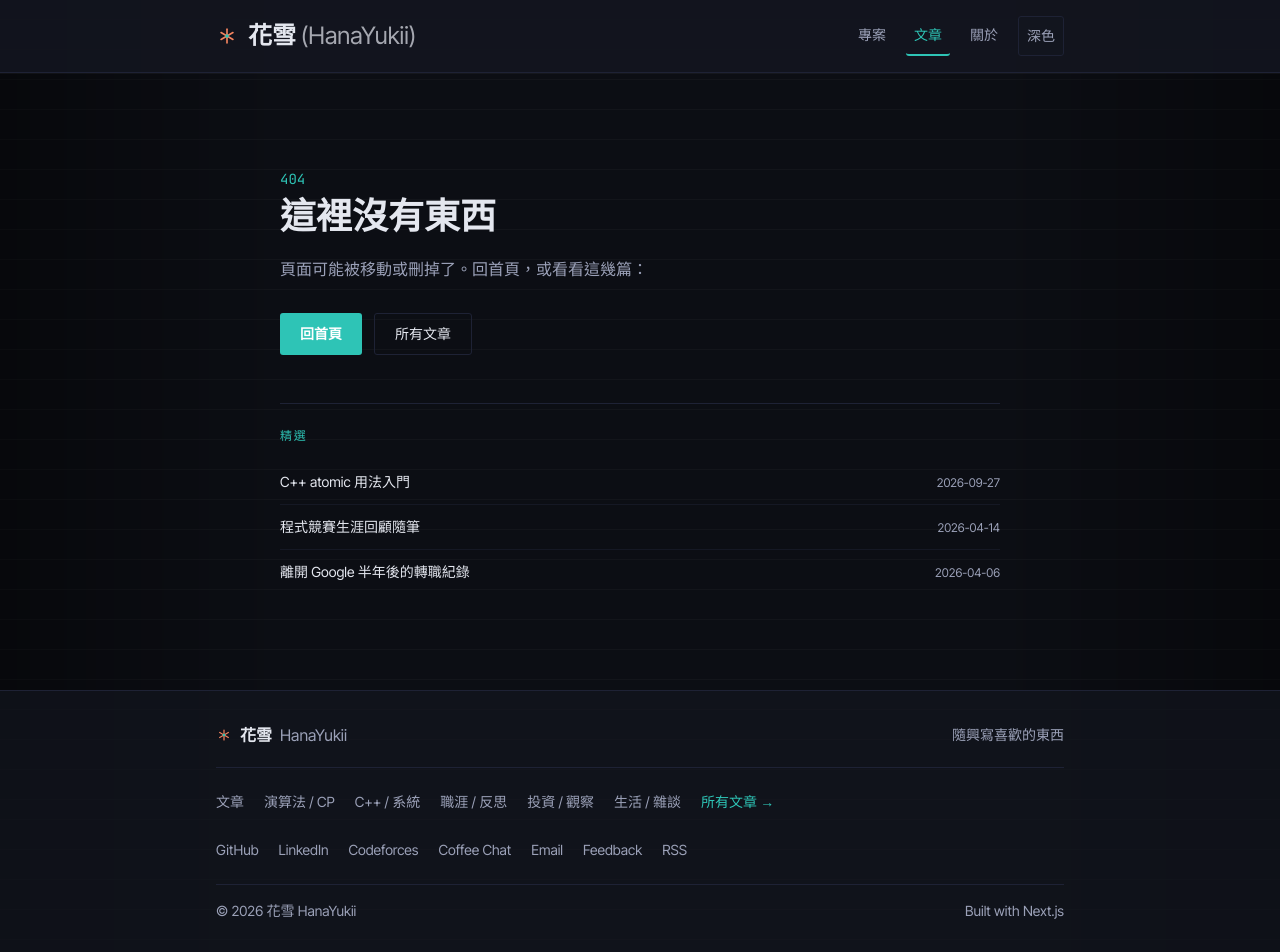
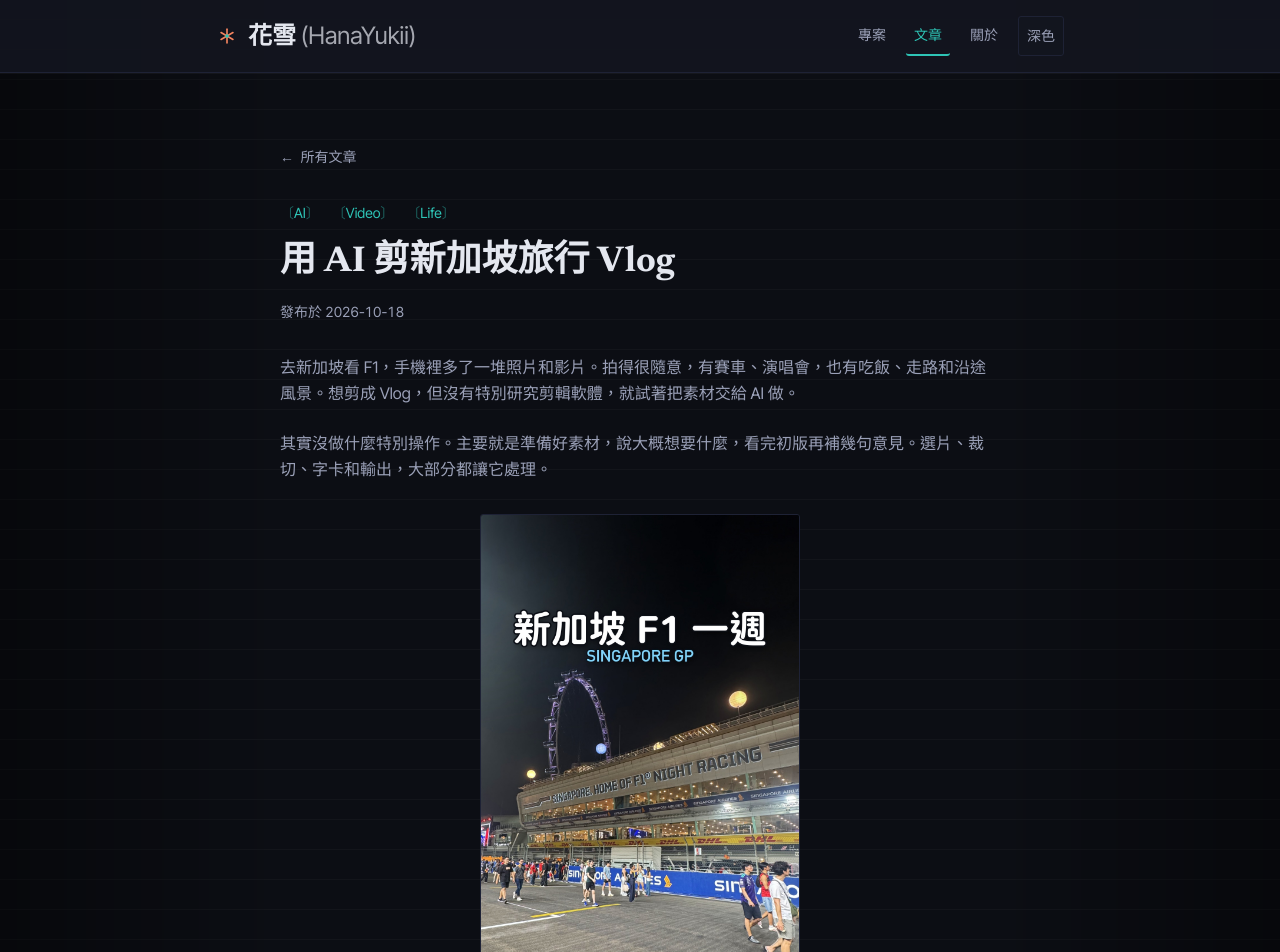
Before and after one commit to HanaYukii/hanayukii-site, a Next.js app: page /blog/ai-vlog-notes in a window 1280 px wide. Before the commit this address had no page. Shown: the top 952 px of the page. Built offline with nearby package versions, Linux system fonts and the light colour scheme.

Commit message:
Add /blog/ai-vlog-notes — 用 AI 剪新加坡旅行 Vlog

```diff
--- /dev/null
+++ b/src/app/blog/ai-vlog-notes/page.tsx
@@ -0,0 +1,74 @@
+import type { Metadata } from "next";
+import Image from "next/image";
+import ArticleHeader from "@/components/ArticleHeader";
+import FadeIn from "@/components/FadeIn";
+import PostJsonLd from "@/components/PostJsonLd";
+import RelatedPosts from "@/components/RelatedPosts";
+import { articleMetadata } from "@/lib/seo";
+
+const href = "/blog/ai-vlog-notes";
+export const metadata: Metadata = articleMetadata(href, {
+  title: "用 AI 剪新加坡旅行 Vlog | 花雪 HanaYukii",
+  description: "準備好素材，讓 Claude、Codex 整理 F1 精華與整週旅行 Vlog。從初版、字卡和聲音調整，記錄一次實際剪輯過程。",
+  openGraph: { images: [{ url: "/images/ai-vlog/singapore-cover.jpg", width: 1080, height: 1920, alt: "新加坡 F1 一週影片封面" }] },
+});
+
+function Heading({ id, children }: { id: string; children: React.ReactNode }) {
+  return <h2 id={id} className="mb-4 mt-12 scroll-mt-20 text-2xl font-bold text-warm">{children}</h2>;
+}
+
+export default function AiVlogNotes() {
+  return <article className="mx-auto max-w-3xl px-6 py-16">
+    <PostJsonLd href={href} />
+    <FadeIn>
+      <ArticleHeader href={href} />
+      <p className="mb-6 leading-relaxed text-text-muted">去新加坡看 F1，手機裡多了一堆照片和影片。拍得很隨意，有賽車、演唱會，也有吃飯、走路和沿途風景。想剪成 Vlog，但沒有特別研究剪輯軟體，就試著把素材交給 AI 做。</p>
+      <p className="leading-relaxed text-text-muted">其實沒做什麼特別操作。主要就是準備好素材，說大概想要什麼，看完初版再補幾句意見。選片、裁切、字卡和輸出，大部分都讓它處理。</p>
+      <figure className="mx-auto my-8 max-w-xs">
+        <Image src="/images/ai-vlog/singapore-cover.jpg" width={1080} height={1920} alt="用現場主直道夜景照片製作的新加坡 F1 一週封面" sizes="320px" className="h-auto w-full rounded-xl border border-border" />
+        <figcaption className="mt-2 text-sm text-text-muted">整週旅行版的封面，用現場照片調色、加字。</figcaption>
+      </figure>
+    </FadeIn>
+    <div className="space-y-4 leading-relaxed text-text-muted [&_p+p]:mt-4 [&_strong]:text-text">
+      <FadeIn>
+        <Heading id="two-edits">單場精華和整週旅行，分開做</Heading>
+        <p>這次有兩邊的工作紀錄。Codex 先整理 F1 現場素材，做衝刺賽、排位賽等單場精華；Claude 後來把整週照片和影片放在一起，做旅行版。兩邊處理的範圍不同，不是拿同一道題比較誰剪得比較好。</p>
+        <p>一開始也不用把整週的故事都想好。先挑一場做出來，比較容易知道喜不喜歡這個節奏，再決定整趟旅行怎麼串。</p>
+      </FadeIn>
+      <FadeIn>
+        <Heading id="materials">先讓它拿得到素材</Heading>
+        <p>素材原本在手機和「照片」App 裡。這次實際有碰到同步和讀取權限的問題，所以要先確認原檔真的在電腦上，能匯出、能播放，再讓 AI 盤點。看得到縮圖，不代表影片原檔已經下載好了。</p>
+        <p>原始檔保留，匯出的副本拿來剪。接下來的素材清單、預覽圖和時間軸，都是 AI 整理的，不需要先手動替每個檔案寫好說明。</p>
+        <p>如果要重做一次，起手要求大概可以整理成這樣，不是當時逐字貼上的提示詞：</p>
+        <blockquote className="my-4 space-y-2 border-l-2 border-primary pl-4">
+          <p>這個資料夾是旅行的照片和影片，先幫我看有哪些內容。先做一支單場精華，照片也可以穿插。</p>
+          <p>保留現場聲音，字卡用簡單描述，不要宣傳口吻。原始檔不要改，先輸出一版讓我看。</p>
+        </blockquote>
+      </FadeIn>
+      <FadeIn>
+        <Heading id="versions">先有一版，再看要留什麼</Heading>
+        <p>整週旅行版試了三種排法：照每天順序的完整版、同樣照日期但短一點的精華版，以及把賽車、城市和美食分開的主題版。</p>
+        <p>主題版方便一口氣看完賽車，但比較看不出每天去了哪裡。最後沿著 DAY 1–7 的版本繼續改，再把想保留的片段拉長。最終約兩分二十二秒，混用了影片和照片。</p>
+        <p>照片不只是補空白，也有早餐、飲料、店家和旅途中沒錄影的地方。AI 幫照片加了緩慢推近或平移，接回影片時就不會一直像在翻相簿。</p>
+      </FadeIn>
+      <FadeIn>
+        <Heading id="feedback">補上畫面看不出來的事</Heading>
+        <p>比較需要自己講的，是當時發生了什麼。像西瓜汁那張，補一句「會場很人氣的西瓜汁，10 SGD」；Pit Lane 的畫面，補上是運氣好抽到參觀資格。這些不是看一張照片就能知道的。</p>
+        <p>修改也不用翻成剪輯術語。說哪段想留久一點、哪句字卡太像廣告、哪裡有自己的說話聲不想放進去，就能接著改。店名和價格則盡量對照招牌，不能確認的不要硬補。</p>
+        <p>其中一段想保留走上賽道的畫面，但拿掉開頭自己的講話聲。最後的做法是畫面不變，改用同一支影片後面沒講話的人群聲。不是把整段靜音，也不是把所有現場人聲一起消掉。</p>
+      </FadeIn>
+      <FadeIn>
+        <Heading id="implementation">背後是腳本，不是手動拉時間軸</Heading>
+        <p>看留下來的檔案，兩邊都用 Python 整理剪輯計畫，再呼叫 FFmpeg 處理影音。每個片段記錄來源、從第幾秒開始、留多久、放什麼字卡，再依順序輸出。這些腳本也是 AI 寫的。</p>
+        <p>因此改一句字卡或多留幾秒，不用自己重新剪一次。手機 HDR 影片轉成 SDR、直式畫面的裁切、音量與轉場，也是在這層處理。知道它有留下剪輯計畫就夠了，這次並沒有逐個調那些參數。</p>
+        <p>不過輸出完還是要看。尤其是字有沒有壓到主體、照片停得夠不夠久、聲音接起來會不會突然變大，以及字卡是不是把沒拍到的事情寫得像拍到了。</p>
+      </FadeIn>
+      <FadeIn>
+        <Heading id="next-time">下次大概還是這樣做</Heading>
+        <p>不用先準備一份很完整的剪輯企劃。把素材放好，先說想剪單場還是整趟旅行，讓它出一版，再補上只有自己知道的細節。</p>
+        <p>這次花在對話上的內容，多半也是「這段再長一點」「這句簡單一點」這種小修改。有了初版，才比較知道還想留下哪些東西。</p>
+      </FadeIn>
+    </div>
+    <RelatedPosts href={href} />
+  </article>;
+}
--- a/src/data/posts.ts
+++ b/src/data/posts.ts
@@ -24,6 +24,14 @@
 //   text-accent   →  personal essays / life / career narratives
 
 export const posts: Post[] = [
+  {
+    title: "用 AI 剪新加坡旅行 Vlog",
+    date: "2026-10-18",
+    summary: "準備好照片和影片，讓 Claude、Codex 整理單場精華與整週旅行。記錄選段、補字卡、調整聲音，以及看完初版後怎麼修改。",
+    tags: ["AI", "Video", "Life"],
+    tagStyle: "text-accent",
+    href: "/blog/ai-vlog-notes",
+  },
   {
     title: "SoraChi 製作筆記",
     date: "2026-10-18",
```
Also changed, not shown: public/images/ai-vlog/singapore-cover.jpg (added).
